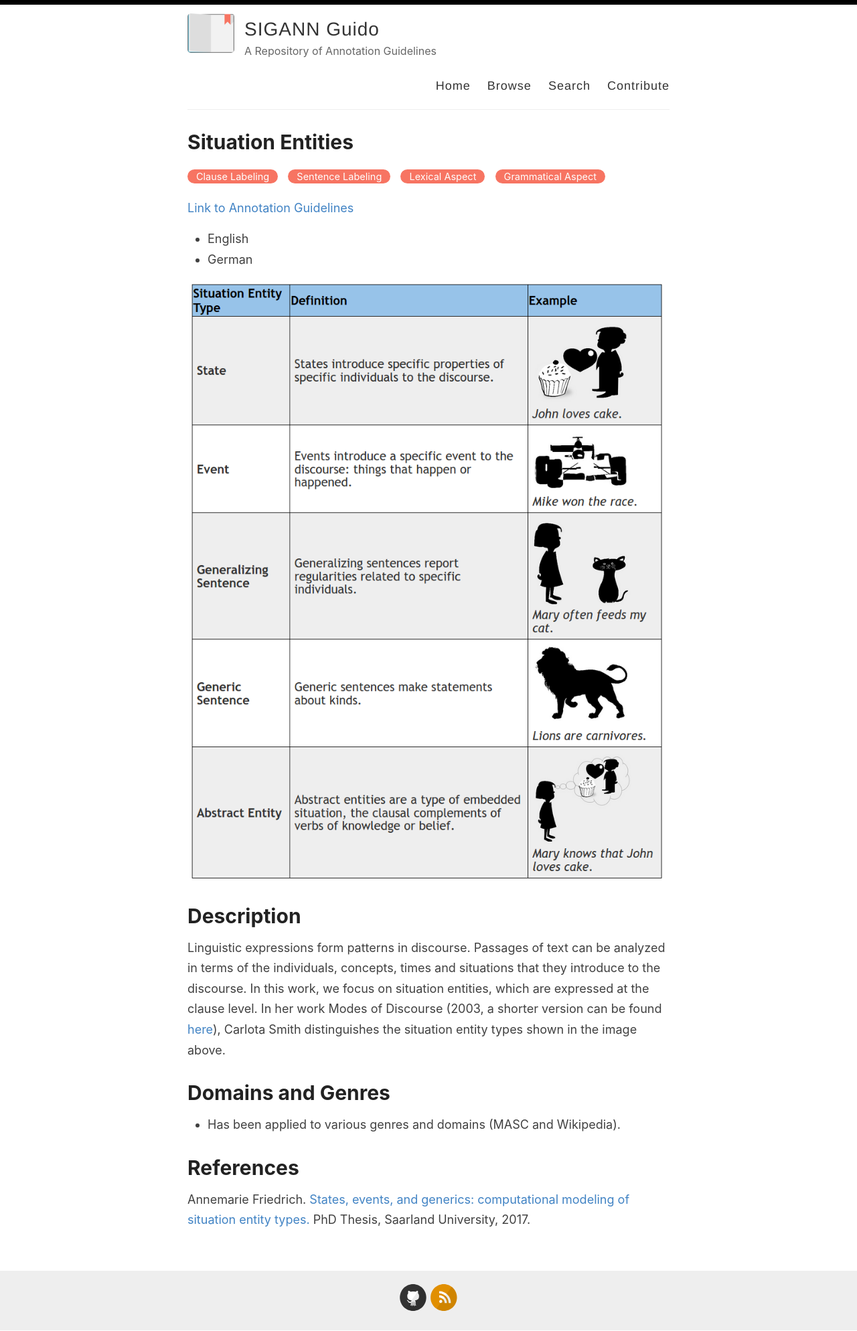
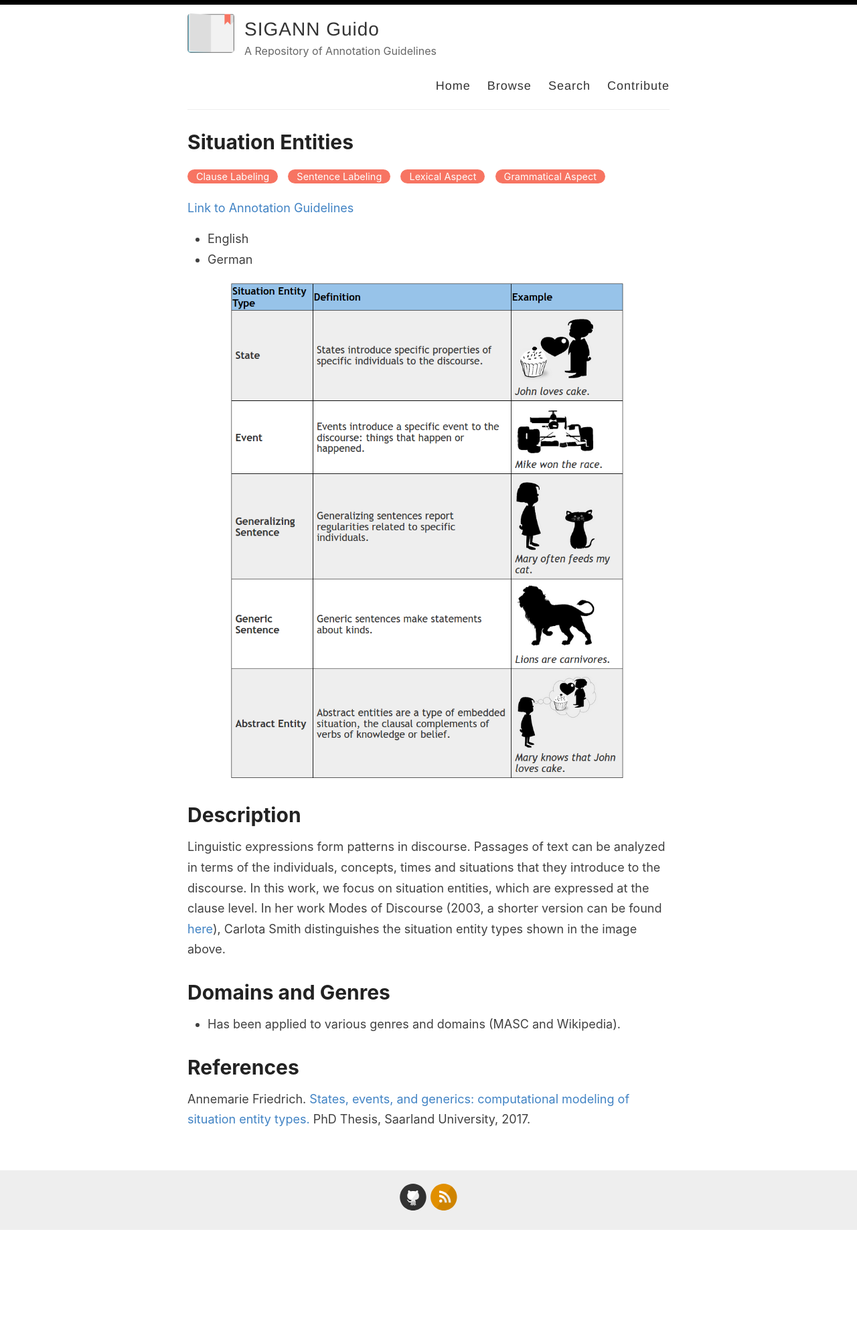
Before and after one commit to SIGANN/guido, a Jekyll site: the page built from _posts/2021-12-20-sitent.md, in a window 1280 px wide. Shown: the whole page at 67% size. Built offline with Jekyll 4.4.1, drawn with Linux system fonts in a browser that asks for light colours; after the commit the page ends 1837 px from its top, so only the background shows below that.

Commit message:
Update 2021-12-20-sitent.md

```diff
--- a/_posts/2021-12-20-sitent.md
+++ b/_posts/2021-12-20-sitent.md
@@ -12,7 +12,7 @@ categories: [Clause Labeling, Sentence Labeling, Lexical Aspect, Grammatical Asp
 * German
 
 <!-- Teaser image, delete next line if none -->
-![](http://sigann.github.io/guido/images/2021-12-20-sitent.png)
+<img src="http://sigann.github.io/guido/images/2021-12-20-sitent.png" alt="teaser image" width="600" />
 
 <!-- Description -->
 # Description
```
